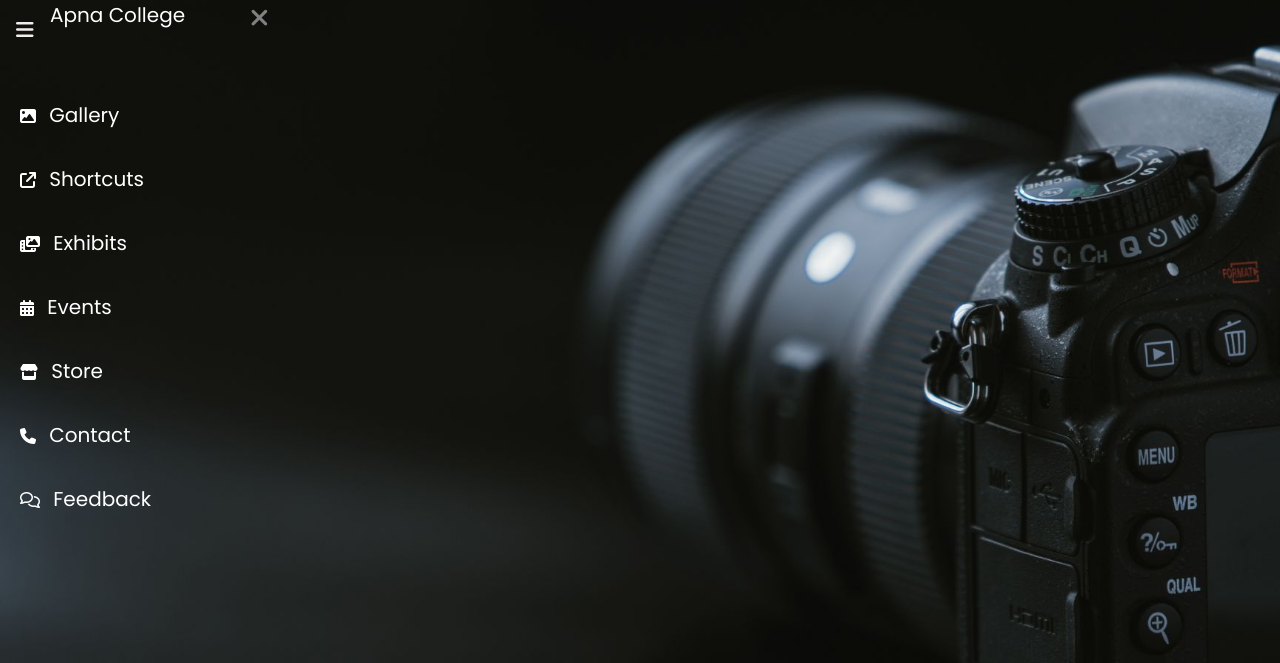
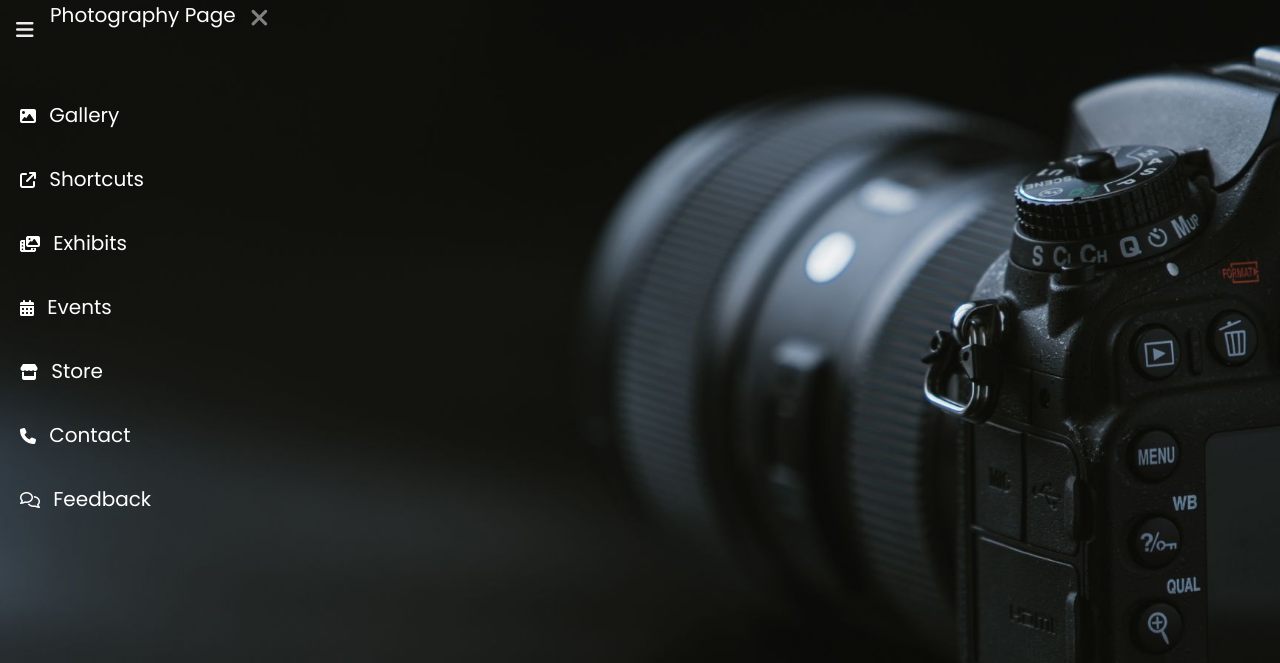
Before and after one commit to AvdheshCodes/mini_project-CSS-, a plain HTML site: page index.html in a window 1280 px wide. Shown: the top 663 px of the page. Drawn offline with Linux system fonts and the light colour scheme.

Commit message:
Update index.html

```diff
--- a/index.html
+++ b/index.html
@@ -28,7 +28,7 @@
 
       <div class="sidebar_menu">
         <div class="logo">
-          <a href="#">Apna College</a>
+          <a href="#">Photography Page</a>
         </div>
 
         <div class="btn_two">
```
